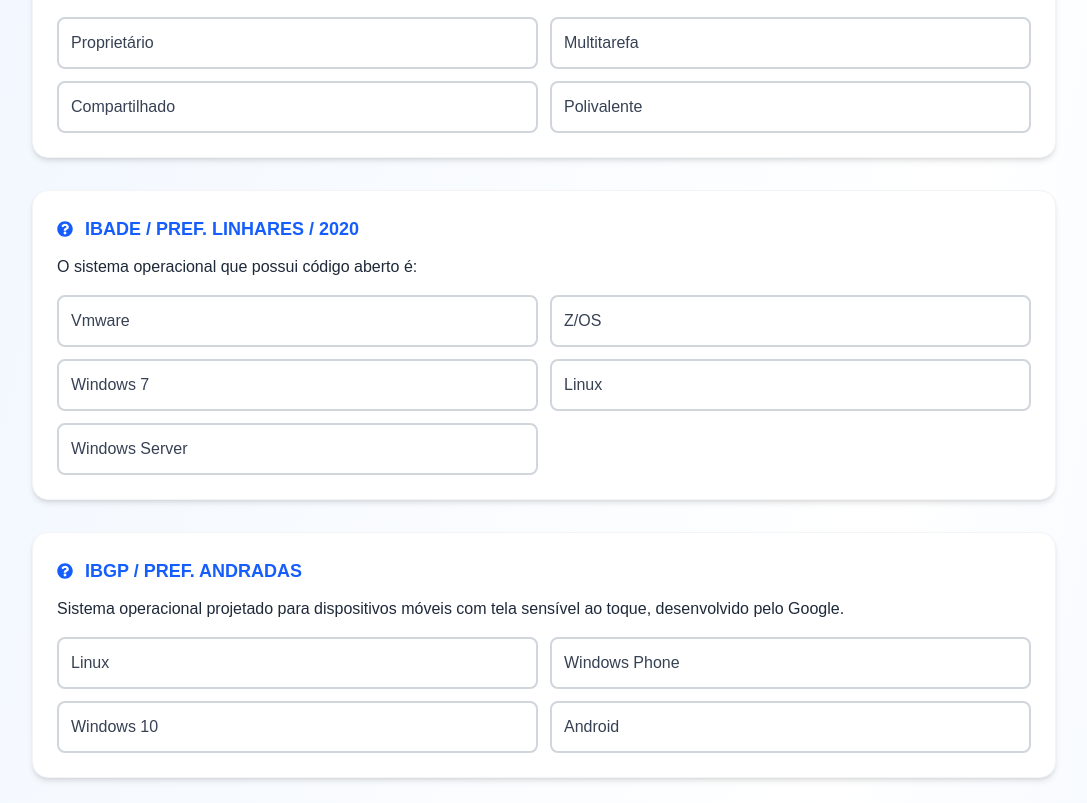
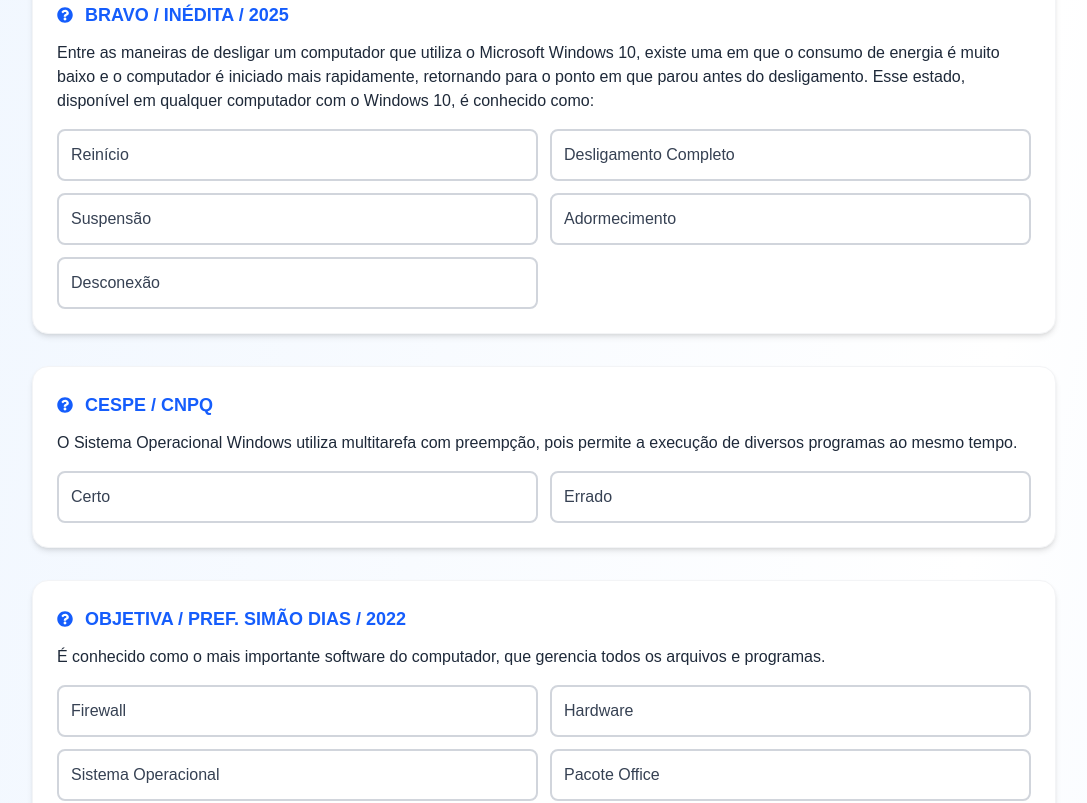
Before and after one commit to robsonalbuquerquedev/estudarparaconcurso, a Next.js app: page /quiz-sistemas-operacionais in a window 1280 px wide. Shown: the part 840-1643 px from the top of the page, without its empty margins (96-1183 px from the left). Built offline with nearby package versions, Linux system fonts and the light colour scheme.

Commit message:
update: atualizar rota quiz-sistemas-operacionais

```diff
--- a/app/quiz-sistemas-operacionais/page.tsx
+++ b/app/quiz-sistemas-operacionais/page.tsx
@@ -138,6 +138,42 @@
             alternativas: ["Certo", "Errado"],
             resposta: "Errado",
             fonte: "CESPE / CNPQ",
+        },
+        {
+            texto: "Dentre as opções do menu desligar do Windows, qual delas deixa o computador em estado de espera, desligando momentaneamente o monitor, mas mantendo todos os programas em andamento ativos.",
+            alternativas: ["Bloquear", "Desligar", "Reiniciar", "Suspender", "Fazer Logoff"],
+            resposta: "Suspender",
+            fonte: "BRAVO / INÉDITA / 2025",
+        },
+        {
+            texto: "Entre as maneiras de desligar um computador que utiliza o Microsoft Windows 10, existe uma em que o consumo de energia é muito baixo e o computador é iniciado mais rapidamente, retornando para o ponto em que parou antes do desligamento. Esse estado, disponível em qualquer computador com o Windows 10, é conhecido como:",
+            alternativas: ["Adormecimento", "Desconexão", "Desligamento Completo", "Reinício", "Suspensão"],
+            resposta: "Suspensão",
+            fonte: "BRAVO / INÉDITA / 2025",
+        },
+        {
+            texto: "O recurso do Windows 10 que, quando acionado, mantém o computador ligado como baixo consumo de energia e com o monitor desligado é chamado:",
+            alternativas: ["Suspender", "Repousar", "Desligar", "Reiniciar", "Desconectar"],
+            resposta: "Suspender",
+            fonte: "BRAVO / INÉDITA / 2025",
+        },
+        {
+            texto: "A opção Hibernar ao solicitar para desligar o computador corresponde a qual operação abaixo no Windows:",
+            alternativas: ["coloca a área de trabalho bloqueada", "desliga o computador e salva tudo o que se estava fazendo no HD, recuperando ao ligá-lo novamente", "ativa o serviço de proteção de tela", "reinicia o computador após alguns minutos", "desliga o computador após alguns minutos"],
+            resposta: "desliga o computador e salva tudo o que se estava fazendo no HD, recuperando ao ligá-lo novamente",
+            fonte: "BRAVO / INÉDITA / 2025",
+        },
+        {
+            texto: "Ao desligar o computador, o usuário do Wndows pode escolher a opção a ser usada. Se a opção for HIBERNAR, é correto afirmar que o computador:",
+            alternativas: ["Não será desligado, de modo que, ao acionar o mouse ou teclado, a exibição da área de trabalho e os programas ativos não serão salvos, ou seja, serão perdidos", "Não será desligado de modo que, ao acionar o mouse ou teclado, a área de trabalho e os programas ativos serão exibidos exatamente como estavam antes de hibernar", "será desligado de modo que, quando for reiniciado, a exibição da área de trabalho e os programas ativos não serão salvos, ou seja, serão perdidos", "será desligado de modo que, quando for reiniciado a exibição da área de trabalho e os programas ativos serão exibidos exatamente como estavam antes de hibernar"],
+            resposta: "será desligado de modo que, quando for reiniciado a exibição da área de trabalho e os programas ativos serão exibidos exatamente como estavam antes de hibernar",
+            fonte: "BRAVO / INÉDITA / 2025",
+        },
+        {
+            texto: "Que recurso do sistema Operacional Windows permite desligar o computador, salvando os programas em execução, sem perder as informações que não foram salvas?",
+            alternativas: ["Particionador de disco", "Placa Ethernet", "Hibernar", "Protocolo TCP/IP", "Banco de dados"],
+            resposta: "Hibernar",
+            fonte: "BRAVO / INÉDITA / 2025",
         },
     ];
 
```
